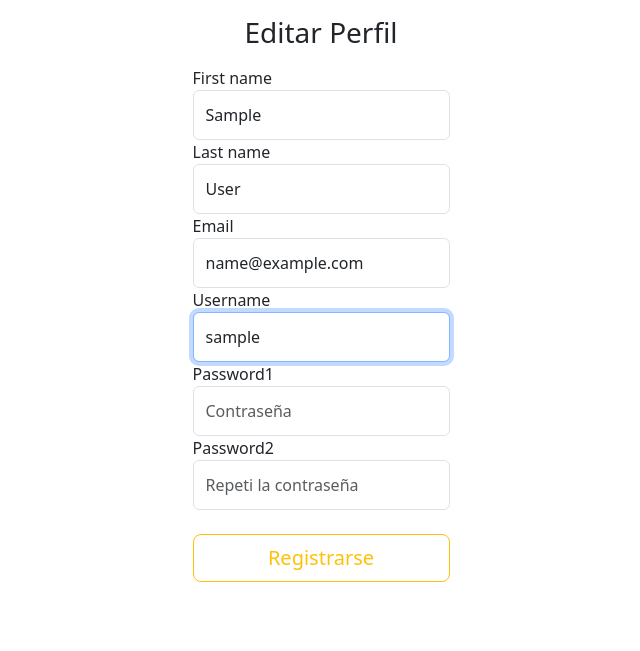
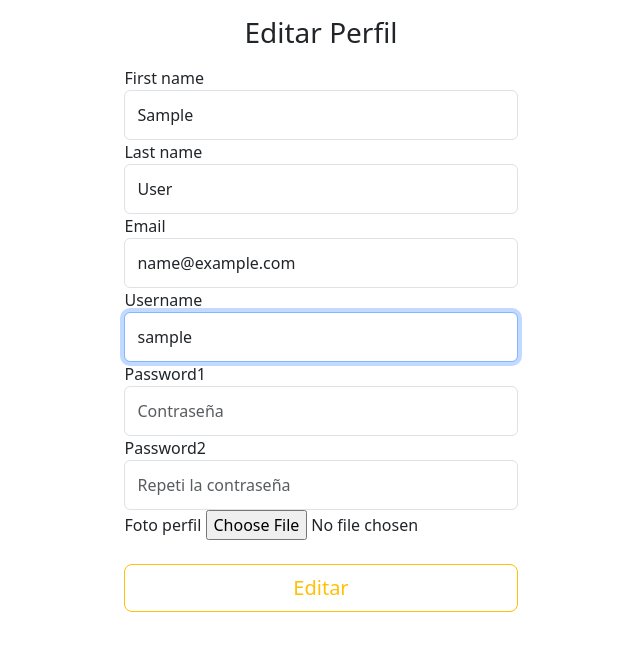
Before and after one commit to Foramay/Fundacion_Pueblo, a Django app: page /usuarios/editar_perfil/1 in a window 1280 px wide. Shown: the part 129-780 px from the top of the page, without its empty margins (319-959 px from the left). Run offline with Django 4.2, Linux system fonts and the light colour scheme; the visitor is signed in with stand-in values (Sample User, id 1); data comes from the database, SQL or seed files in the repository.

Commit message:
Foto de perfil para el usuario

```diff
--- a/src/templates/usuarios/editar_perfil_usuario.html
+++ b/src/templates/usuarios/editar_perfil_usuario.html
@@ -2,12 +2,12 @@
 
 {% block contenido %}
   <main class="d-flex justify-content-center">
-    <form method="POST"> {% csrf_token %}
+    <form method="POST" enctype="multipart/form-data"> {% csrf_token %}
         <h1 class="h3 mb-3 fw-normal" style="text-align: center;">Editar Perfil</h1>
         {% include 'includes/error_forms.html' %}
         {% include 'includes/forms.html' %}
         <br>
-        <button class="w-100 btn btn-lg btn-outline-warning" type="submit">Registrarse</button>
+        <button class="w-100 btn btn-lg btn-outline-warning" type="submit">Editar</button>
         <br><br>
     </form>
   </main>
--- a/src/templates/usuarios/registro.html
+++ b/src/templates/usuarios/registro.html
@@ -2,7 +2,7 @@
 
 {% block contenido %}
   <main class="d-flex justify-content-center">
-    <form method="POST"> {% csrf_token %}
+    <form method="POST" enctype="multipart/form-data"> {% csrf_token %}
         <h1 class="h3 mb-3 fw-normal" style="text-align: center;">Registrarse</h1>
         {% include 'includes/error_forms.html' %}
         {% include 'includes/forms.html' %}
--- a/src/usuarios/forms.py
+++ b/src/usuarios/forms.py
@@ -11,7 +11,7 @@
     password2 = forms.CharField(widget=forms.PasswordInput(attrs={'class': 'form-control', 'placeholder': 'Repeti la contraseña', 'style': 'height: 50px;'}))
     class Meta:
         model = Usuario
-        fields = ['first_name', 'last_name', 'email', 'username', 'password1', 'password2']
+        fields = ['first_name', 'last_name', 'email', 'username', 'password1', 'password2', 'foto_perfil']
 
     def clean_nombre(self):
         nombre = self.cleaned_data['nombre']
--- a/src/usuarios/models.py
+++ b/src/usuarios/models.py
@@ -3,3 +3,4 @@
 
 class Usuario(AbstractUser):
     telefono = models.CharField(max_length=255, null=True, blank=True)
+    foto_perfil = models.ImageField(upload_to='foto_perfil', null=True, blank=True)
```
Also changed, not shown: src/templates/usuarios/perfil.html (+8 -2 lines), src/usuarios/migrations/0002_usuario_foto_perfil.py (added).
